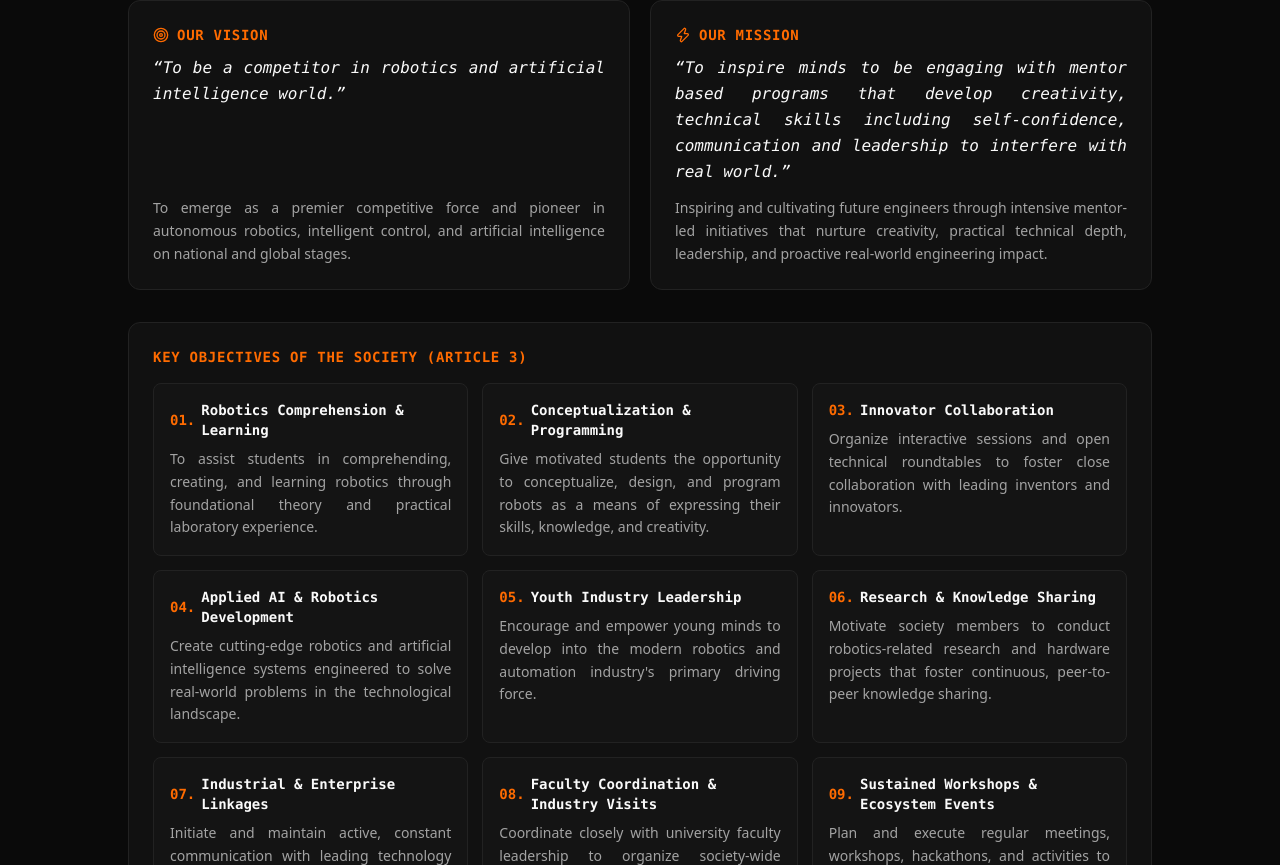
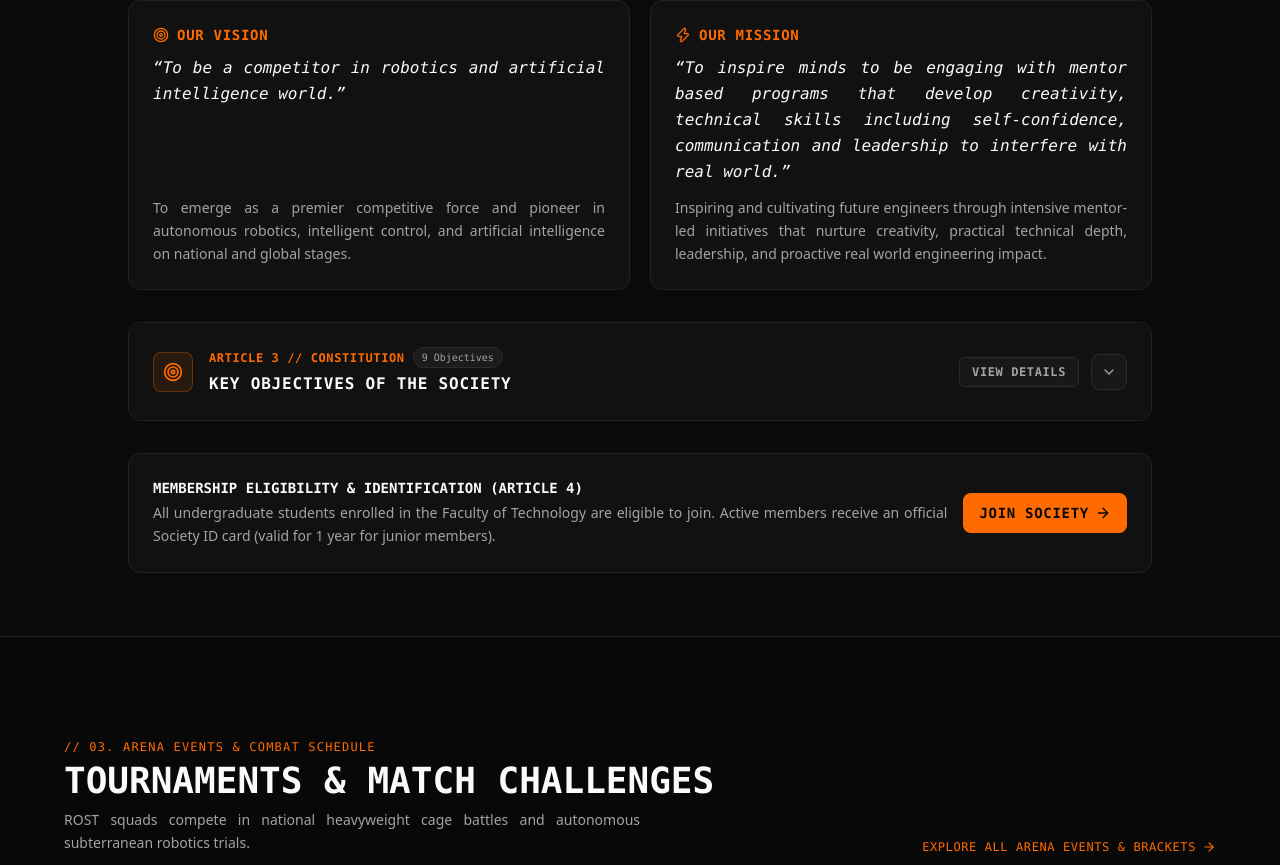
Before and after one commit to Rasika00/Rost-web, a Next.js app: page / in a window 1280 px wide. Shown: the part 1015-1880 px from the top of the page. Built offline with nearby package versions, Linux system fonts and the light colour scheme.

Commit message:
Key-Objectives-of-the-Society

```diff
--- a/components/about-section.tsx
+++ b/components/about-section.tsx
@@ -1,7 +1,8 @@
 "use client";
 
+import { useState } from "react";
 import Link from "next/link";
-import { ArrowRight, Target, Zap } from "lucide-react";
+import { ArrowRight, ChevronDown, Target, Zap } from "lucide-react";
 import { CONSTITUTION_DATA } from "@/data/constitution-data";
 import { ScrollReveal } from "@/components/scroll-reveal";
 
@@ -10,6 +11,7 @@ interface AboutSectionProps {
 }
 
 export function AboutSection({ showFullNavigationLink = true }: AboutSectionProps) {
+  const [showObjectives, setShowObjectives] = useState(false);
   return (
     <section
       id="about"
@@ -30,7 +32,7 @@ export function AboutSection({ showFullNavigationLink = true }: AboutSectionProp
             </h2>
 
             <p className="w-full text-xs sm:text-sm font-sans text-[#a3a3a3] leading-relaxed text-justify">
-              The <strong className="text-[#fafafa] font-mono">{CONSTITUTION_DATA.officialName}</strong> (ROST), known within its constitution as &apos;The Society&apos;, is the official student robotics platform under the <span className="text-[#fafafa]">Faculty of Technology</span>. We provide mentor-guided learning, hands-on robotics engineering, and competitive artificial intelligence development.
+              The <strong className="text-[#fafafa] font-mono">{CONSTITUTION_DATA.officialName}</strong> (ROST), known within its constitution as &apos;The Society&apos;, is the official student robotics platform under the <span className="text-[#fafafa]">Faculty of Technology</span>. We provide mentor guided learning, hands-on robotics engineering, ansd competitive artificial intelligence development.
             </p>
           </div>
         </ScrollReveal>
@@ -81,29 +83,106 @@ export function AboutSection({ showFullNavigationLink = true }: AboutSectionProp
         </div>
 
         {/* =========================================================================
-            KEY OBJECTIVES (CLEAN GRID)
+            KEY OBJECTIVES (INTERACTIVE BUTTON & DETAILS)
             ========================================================================= */}
         <ScrollReveal direction="up" delay={60} duration={0.6}>
-          <div className="p-5 sm:p-6 rounded-xl bg-[#111111] border border-[#222222] space-y-4">
-            <h3 className="text-xs sm:text-sm font-mono font-bold uppercase text-[#ff6b00] tracking-wider">
-              Key Objectives of the Society (Article 3)
+          <div className="rounded-xl bg-[#111111] border border-[#222222] transition-colors hover:border-[#333333] overflow-hidden">
+            {/* Interactive Button */}
+            <button
+              type="button"
+              id="key-objectives-toggle-btn"
+              onClick={() => setShowObjectives((prev) => !prev)}
+              aria-expanded={showObjectives}
+              className="w-full text-left p-5 sm:p-6 flex items-center justify-between gap-4 cursor-pointer focus:outline-none focus:ring-1 focus:ring-[#ff6b00]/50 transition-colors bg-[#111111] hover:bg-[#151515] group"
+            >
+              <div className="flex items-center gap-3.5 sm:gap-4 min-w-0">
+                <div className="w-10 h-10 rounded-lg bg-[#ff6b00]/10 border border-[#ff6b00]/30 flex items-center justify-center shrink-0 text-[#ff6b00] group-hover:scale-105 group-hover:border-[#ff6b00]/60 transition-all">
+                  <Target className="w-5 h-5" />
+                </div>
+                <div className="space-y-1 min-w-0">
+                  <div className="flex items-center gap-2 flex-wrap">
+                    <span className="text-[11px] sm:text-xs font-mono text-[#ff6b00] tracking-wider uppercase font-semibold">
+                      Article 3 // Constitution
+                    </span>
+                    <span className="text-[10px] font-mono px-2 py-0.5 rounded-full bg-[#1c1c1c] border border-[#2d2d2d] text-[#a3a3a3]">
+                      {CONSTITUTION_DATA.articles.article3.objectives.length} Objectives
+                    </span>
+                  </div>
+                  <h3 className="text-sm sm:text-base font-mono font-bold uppercase text-[#fafafa] tracking-wider group-hover:text-[#ff6b00] transition-colors">
+                    Key Objectives of the Society
                   </h3>
+                </div>
+              </div>
 
+              <div className="flex items-center gap-2.5 sm:gap-3 shrink-0">
+                <span className="hidden sm:inline-flex items-center gap-1.5 px-3 py-1.5 rounded-md font-mono text-xs font-semibold uppercase tracking-wider transition-colors bg-[#181818] border border-[#2a2a2a] group-hover:border-[#ff6b00]/40 group-hover:text-[#fafafa] text-[#a3a3a3]">
+                  {showObjectives ? "Hide Details" : "View Details"}
+                </span>
+                <div
+                  className={`w-9 h-9 rounded-lg flex items-center justify-center border transition-all duration-300 ${
+                    showObjectives
+                      ? "bg-[#ff6b00]/15 border-[#ff6b00]/50 text-[#ff6b00] rotate-180"
+                      : "bg-[#181818] border-[#2a2a2a] text-[#a3a3a3] group-hover:text-[#fafafa] group-hover:border-[#383838]"
+                  }`}
+                >
+                  <ChevronDown className="w-4 h-4 transition-transform" />
+                </div>
+              </div>
+            </button>
+
+            {/* Collapsible Details */}
+            <div
+              className={`grid transition-[grid-template-rows,opacity] duration-300 ease-in-out ${
+                showObjectives ? "grid-rows-[1fr] opacity-100" : "grid-rows-[0fr] opacity-0"
+              }`}
+            >
+              <div className="overflow-hidden">
+                <div className="p-5 sm:p-6 pt-3 border-t border-[#222222] space-y-4 bg-[#0d0d0d]/40">
+                  {/* Lead text */}
+                  {CONSTITUTION_DATA.articles.article3.lead && (
+                    <p className="text-xs sm:text-sm text-[#a3a3a3] font-sans leading-relaxed text-justify">
+                      {CONSTITUTION_DATA.articles.article3.lead}
+                    </p>
+                  )}
+
+                  {/* Objectives Grid */}
                   <div className="grid grid-cols-1 md:grid-cols-2 lg:grid-cols-3 gap-3.5">
                     {CONSTITUTION_DATA.articles.article3.objectives.map((obj) => (
                       <div
                         key={obj.id}
-                  className="p-4 rounded-lg bg-[#141414] border border-[#222222] space-y-2"
+                        className="p-4 rounded-lg bg-[#141414] border border-[#222222] hover:border-[#ff6b00]/40 transition-colors space-y-2 group/card"
                       >
+                        <div className="flex items-center justify-between gap-2">
                           <div className="flex items-center gap-1.5 text-xs sm:text-sm font-mono font-bold text-[#fafafa]">
                             <span className="text-[#ff6b00]">{obj.number}.</span>
-                    <span>{obj.title}</span>
+                            <span className="group-hover/card:text-[#ff6b00] transition-colors">{obj.title}</span>
+                          </div>
+                          {obj.tag && (
+                            <span className="text-[10px] font-mono px-1.5 py-0.5 rounded bg-[#ff6b00]/10 text-[#ff6b00] border border-[#ff6b00]/20 uppercase shrink-0">
+                              {obj.tag}
+                            </span>
+                          )}
                         </div>
                         <p className="text-xs sm:text-sm text-[#a3a3a3] font-sans leading-relaxed text-justify">
                           {obj.description}
                         </p>
                       </div>
                     ))}
+                  </div>
+
+                  {/* Quick Collapse Footer */}
+                  <div className="flex justify-end pt-1">
+                    <button
+                      type="button"
+                      onClick={() => setShowObjectives(false)}
+                      className="inline-flex items-center gap-1.5 text-xs font-mono text-[#737373] hover:text-[#ff6b00] transition-colors cursor-pointer py-1 px-2.5 rounded bg-[#141414] border border-[#222222] hover:border-[#ff6b00]/30"
+                    >
+                      <span>Close Objectives</span>
+                      <ChevronDown className="w-3.5 h-3.5 rotate-180" />
+                    </button>
+                  </div>
+                </div>
+              </div>
             </div>
           </div>
         </ScrollReveal>
--- a/data/constitution-data.ts
+++ b/data/constitution-data.ts
@@ -80,7 +80,7 @@ export const CONSTITUTION_DATA: ConstitutionData = {
       mission: {
         verbatim:
           "To inspire minds to be engaging with mentor based programs that develop creativity, technical skills including self-confidence, communication and leadership to interfere with real world.",
-        lead: "Inspiring and cultivating future engineers through intensive mentor-led initiatives that nurture creativity, practical technical depth, leadership, and proactive real-world engineering impact.",
+        lead: "Inspiring and cultivating future engineers through intensive mentor-led initiatives that nurture creativity, practical technical depth, leadership, and proactive real world engineering impact.",
         pillars: [
           "Mentor-Based Technical Tracks",
           "Applied Creativity & Engineering",
```
Lines whose indentation alone changed are shown as unchanged.
